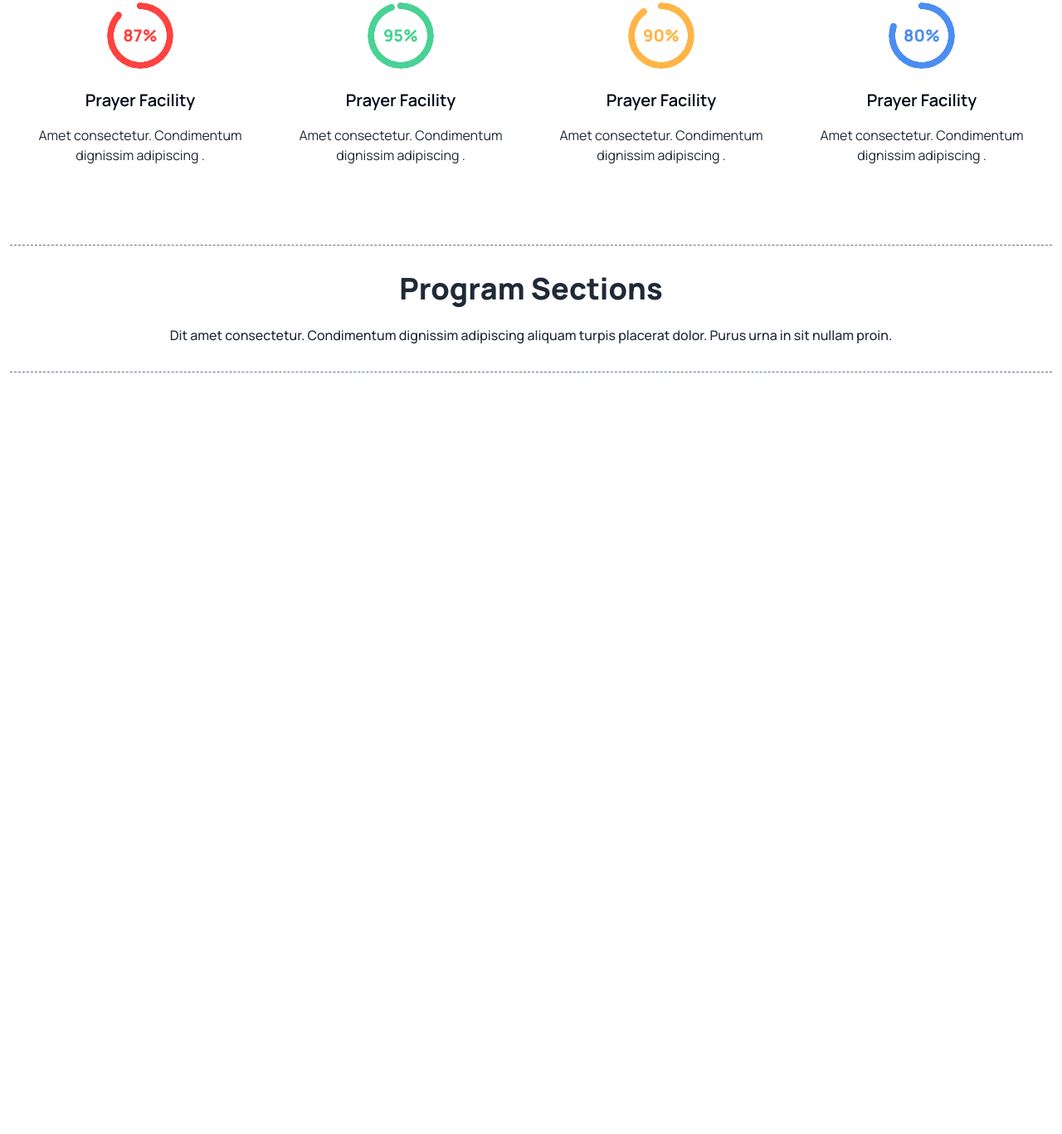
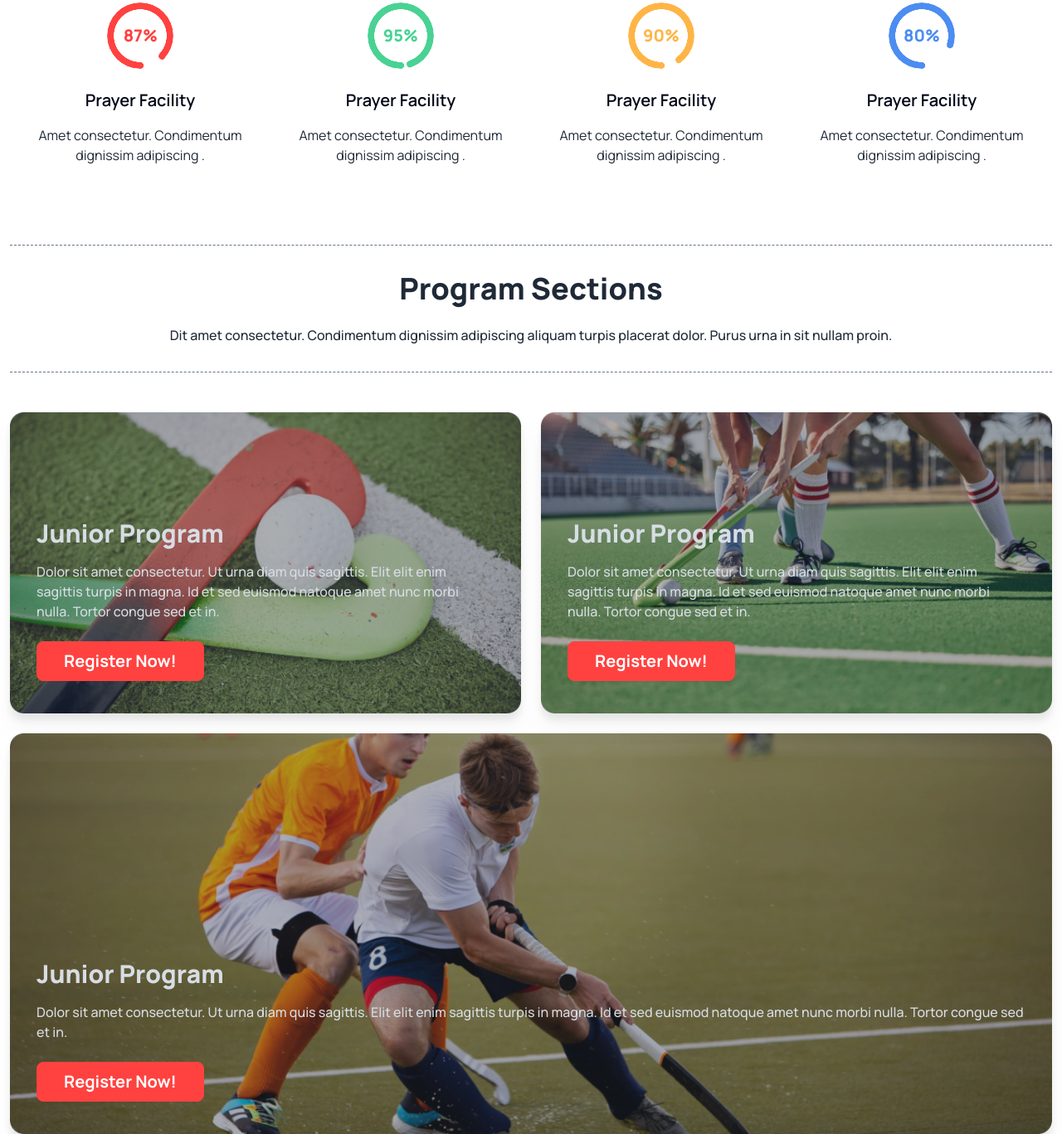
Before and after one commit to Asif-4D/Hockey-Zone, a plain HTML site: page index.html in a window 1280 px wide. Shown: the part 1182-2549 px from the top of the page at 83% size. Before the commit the page ends 1631 px from the top, so only its background shows below. Drawn offline with nearby package versions, Linux system fonts and the light colour scheme.

Commit message:
program section added

```diff
--- a/index.html
+++ b/index.html
@@ -17,6 +17,10 @@
     <style>
         .manrope{
             font-family: "Manrope", sans-serif;
+        }
+        .card.image-full:before {
+            --tw-bg-opacity: 0.5;
+            /* border-radius: 30px;  */
         }
     </style>
 
@@ -120,22 +124,22 @@
           <section class="grid lg:grid-cols-4 mt-12 lg:mb-24 sm: grid-cols-1 sm: mb-4">
 
             <div class=" sm: mb-7 lg:mb-0 text-center">
-              <div class="radial-progress text-[#FF4240] text-xl font-extrabold" style="--value:87;" role="progressbar">87%</div>
+              <div class="radial-progress text-[#FF4240] text-xl font-extrabold rotate-180" style="--value:87;" role="progressbar"><span class="-rotate-180">87%</span></div>
               <h3 class="text-xl font-semibold text-slate-950 mt-6 mb-4">Prayer Facility</h3>
               <p class="text-base font-normal">Amet consectetur. Condimentum dignissim adipiscing .</p>
             </div>
             <div class="sm: mb-7 lg:mb-0 text-center ">
-              <div class="radial-progress text-[#49D293] text-xl font-extrabold" style="--value:95;" role="progressbar">95%</div>
+              <div class="radial-progress text-[#49D293] text-xl font-extrabold rotate-180" style="--value:95;" role="progressbar"><span class="-rotate-180">95%</span></div>
               <h3 class="text-xl font-semibold text-slate-950 mt-6 mb-4">Prayer Facility</h3>
               <p class="text-base font-normal">Amet consectetur. Condimentum dignissim adipiscing .</p>
             </div>
             <div class="sm: mb-7 lg:mb-0 text-center ">
-              <div class="radial-progress text-[#FFB546] text-xl font-extrabold" style="--value:90;" role="progressbar">90%</div>
+              <div class="radial-progress text-[#FFB546] text-xl font-extrabold rotate-180" style="--value:90;" role="progressbar"><span class="-rotate-180">90%</span></div>
               <h3 class="text-xl font-semibold text-slate-950 mt-6 mb-4">Prayer Facility</h3>
               <p class="text-base font-normal">Amet consectetur. Condimentum dignissim adipiscing .</p>
             </div>
             <div class="sm: mb-7 lg:mb-0 text-center ">
-              <div class="radial-progress text-[#4C8DF1] text-xl font-extrabold" style="--value:80;" role="progressbar">80%</div>
+              <div class="radial-progress text-[#4C8DF1] text-xl font-extrabold rotate-180" style="--value:80;" role="progressbar"><span class="-rotate-180">80%</span></div>
               <h3 class="text-xl font-semibold text-slate-950 mt-6 mb-4">Prayer Facility</h3>
               <p class="text-base font-normal">Amet consectetur. Condimentum dignissim adipiscing .</p>
             </div>
@@ -151,7 +155,46 @@
           </div>
           <hr class="border-dashed border-slate-500 ">
 
-          <section>
+
+          <!-- Program section area -->
+          <section class="sm: mt-6 lg:mt-12">
+              <div class="sm: grid-cols-1 lg:grid lg:grid-cols-2 gap-6 w-full mb-6">
+                <div class="sm: w-full sm: mb-6 lg:mb-0 card bg-base-100 drop-shadow-xl image-full ">
+                  <figure><img class="w-full" src="Images/2.png" alt="Hockey"/></figure>
+                  <div class="card-body block mt-24">
+                    <h2 class="card-title text-3xl font-extrabold mb-4">Junior Program</h2>
+                    <p class="mb-6 text-base font-medium">Dolor sit amet consectetur. Ut urna diam quis sagittis. Elit elit
+                      enim sagittis turpis in magna. Id et sed euismod natoque amet nunc morbi nulla. Tortor congue sed et in.</p>
+                    <div class="">
+                      <button class="sm: btn sm:text-lg lg:text-xl lg:px-8 bg-[#FF4240] border-[#FF4240] rounded-lg text-white text-xl font-bold ">Register Now!</button>
+                    </div>
+                  </div>
+                </div>
+
+                <div class="sm: w-full card bg-base-100 drop-shadow-xl image-full">
+                  <figure><img class="w-full" src="Images/3.png" alt="Hockey"/></figure>
+                  <div class="card-body block mt-24">
+                    <h2 class="card-title text-3xl font-extrabold mb-4">Junior Program</h2>
+                    <p class="mb-6 text-base font-medium">Dolor sit amet consectetur. Ut urna diam quis sagittis. Elit elit
+                      enim sagittis turpis in magna. Id et sed euismod natoque amet nunc morbi nulla. Tortor congue sed et in.</p>
+                    <div class="">
+                      <button class="sm: btn sm:text-lg lg:text-xl lg:px-8 bg-[#FF4240] border-[#FF4240] rounded-lg text-white text-xl font-bold ">Register Now!</button>
+                    </div>
+                  </div>
+                </div>
+              </div>
+
+              <div class="sm: w-full card bg-base-100 drop-shadow-xl image-full">
+                <figure><img class="w-full" src="Images/4.png" alt="Hockey"/></figure>
+                <div class="card-body block sm: mt-24 lg:mt-60 mb-0">
+                  <h2 class="card-title text-3xl font-extrabold mb-4">Junior Program</h2>
+                  <p class="mb-6 text-base font-medium">Dolor sit amet consectetur. Ut urna diam quis sagittis. Elit elit
+                    enim sagittis turpis in magna. Id et sed euismod natoque amet nunc morbi nulla. Tortor congue sed et in.</p>
+                  <div class="">
+                    <button class="sm: btn sm:text-lg lg:text-xl lg:px-8 bg-[#FF4240] border-[#FF4240] rounded-lg text-white text-xl font-bold ">Register Now!</button>
+                  </div>
+                </div>
+              </div>
 
           </section>
 
```
Also changed, not shown: 2.png (added).
